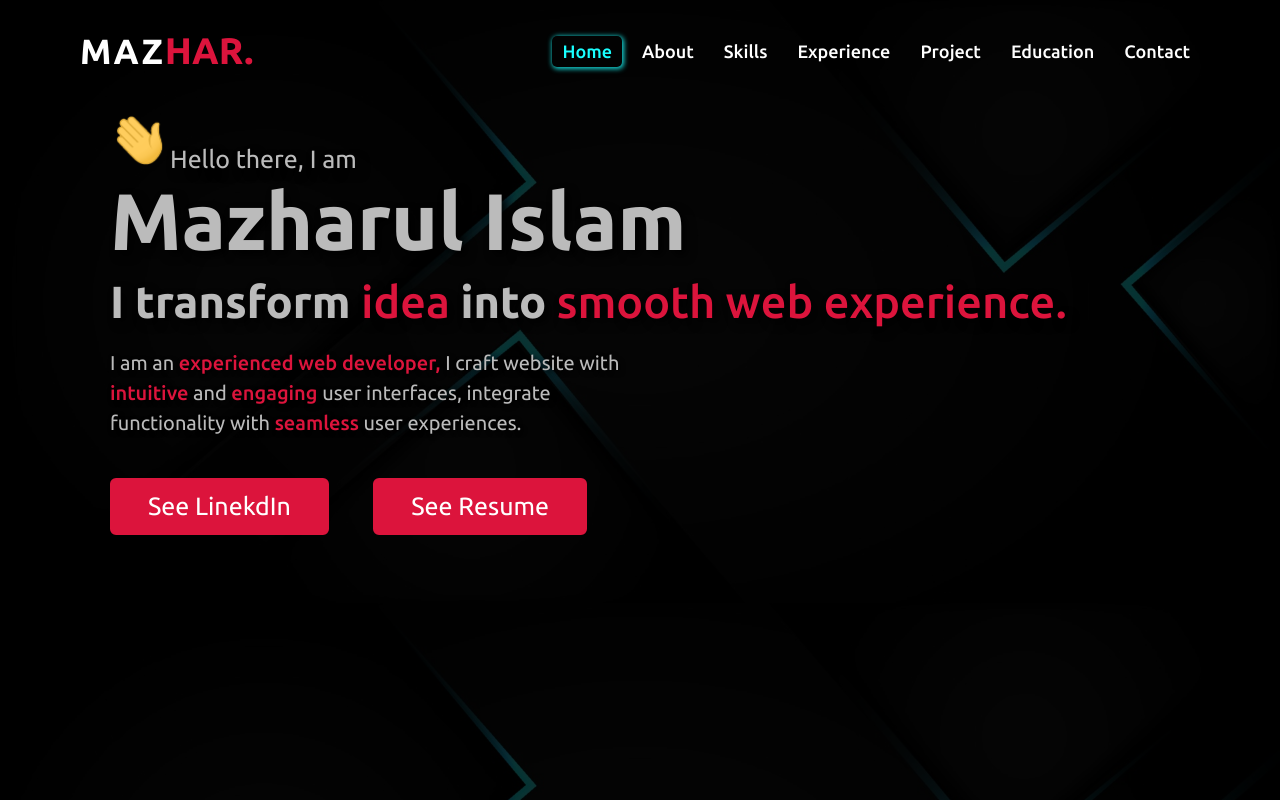
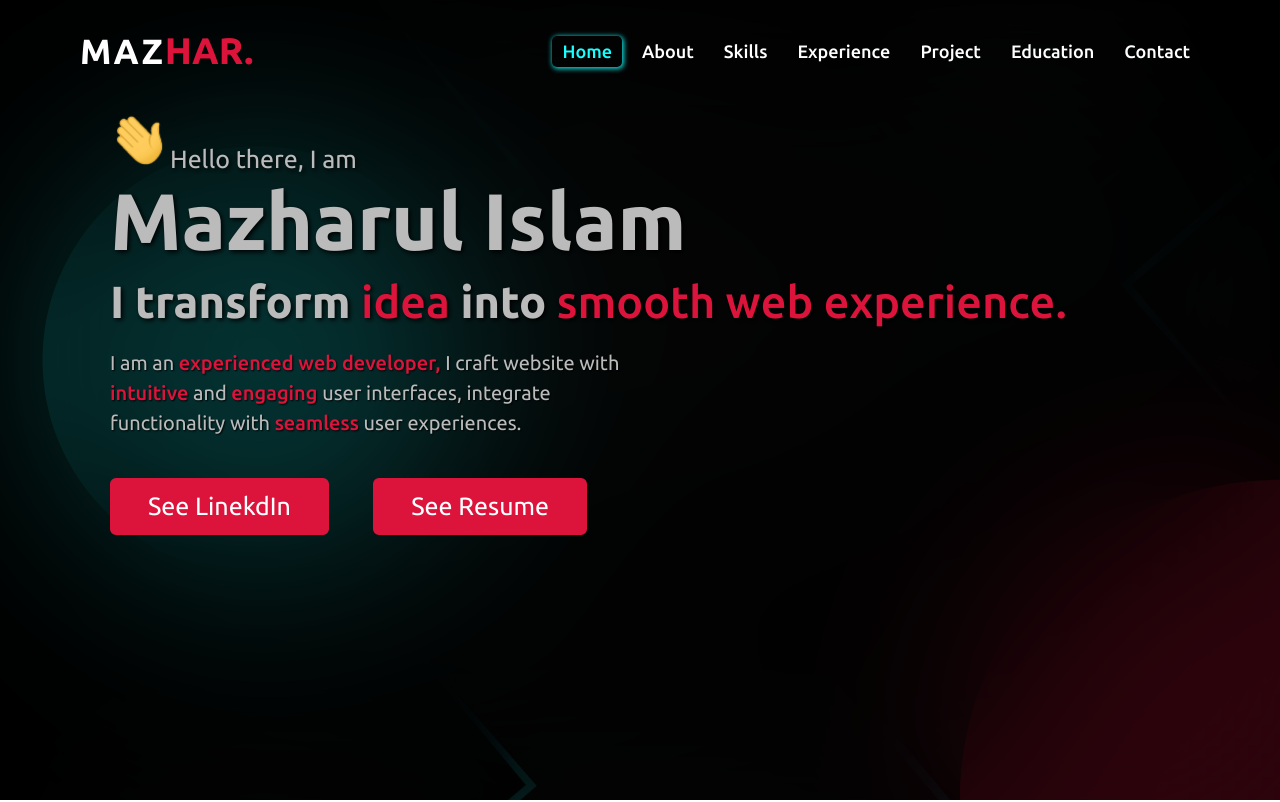
Before and after one commit to Maaazhar/maaazhar.github.io, a React (Vite) app: page / in a window 1280 px wide. Shown: the top 802 px of the page. Built offline with nearby package versions, Linux system fonts and the light colour scheme.

Commit message:
updating over all issues-13

```diff
--- a/src/components/Hero/Hero.css
+++ b/src/components/Hero/Hero.css
@@ -1,19 +1,43 @@
 .home {
+    position: relative;
     display: flex;
+    width: 100%;
     min-height: 100vh;
     height: fit-content;
-    padding: 0px 0px 0px 0px ;
-    width: 100%;
+    padding: 0px 0px 0px 0px;
     color: #fff;
     background-size: cover;
     background-attachment: fixed;
     font-family: 'Ubuntu', sans-serif;
 }
 
-.home .overlay{
+.home::before {
+    content: "";
+    position: absolute;
+    top: 0;
+    bottom: 0;
+    width: 100%;
+    height: 100%;
+    background-image: radial-gradient(circle, #19ffff, #19ffff);
+    clip-path: circle(20% at 20% 45%);
+}
+
+.home::after {
+    content: "";
+    position: absolute;
+    top: 0;
+    bottom: 0;
+    width: 100%;
+    height: 100%;
+    background-image: radial-gradient(circle, crimson, crimson);
+    clip-path: circle(30% at 100% 100%);
+}
+
+.home .overlay {
     width: 100vw;
     background: rgba(0, 0, 0, 0.80);
-    /* backdrop-filter: blur(2px); */
+    backdrop-filter: blur(100px);
+    z-index: 1;
 }
 
 .home-line-break {
@@ -45,7 +69,7 @@
 .home .home-content .text-1 {
     color: #bbb;
     font-size: 25px;
-    text-shadow: 5px 5px 10px #000;
+    text-shadow: 2px 2px 5px #000;
 }
 
 
@@ -53,7 +77,7 @@
     color: #bbb;
     font-size: 80px;
     font-weight: 600;
-    text-shadow: 5px 5px 10px #000;
+    text-shadow: 2px 2px 5px #000;
 }
 
 
@@ -62,7 +86,7 @@
     font-size: 45px;
     font-weight: 600;
     color: #bbb;
-    text-shadow: 5px 5px 10px #000;
+    text-shadow: 2px 2px 5px #000;
 }
 
 .home .home-content .text-4 {
@@ -71,7 +95,7 @@
     color: #bbb;
     font-size: 20px;
     font-weight: 300;
-    text-shadow: 2px 2px 5px #000;
+    text-shadow: 1px 1px 2px #000;
     line-height: 1.5;
 }
 
@@ -81,7 +105,7 @@
     font-weight: 500;
 }
 
-.home-btn{
+.home-btn {
     width: 45%;
     display: flex;
     justify-content: space-between;
@@ -103,16 +127,15 @@
 .home .home-content a:hover {
     color: crimson;
     background: none;
-    backdrop-filter: blur(10px);
 }
 
 /* responsive media query */
 @media (max-width: 1104px) {
-    .home .home-content .text-1{
+    .home .home-content .text-1 {
         font-size: 20px;
     }
 
-    .home .home-content .text-1 img{
+    .home .home-content .text-1 img {
         width: 60px;
     }
 
@@ -128,7 +151,7 @@
         width: 60%;
     }
 
-    .home-btn{
+    .home-btn {
         width: 60%;
     }
 }
@@ -138,7 +161,7 @@
         font-size: 20px;
     }
 
-    .home .home-content .text-2{
+    .home .home-content .text-2 {
         font-size: 60px;
     }
 
@@ -151,7 +174,7 @@
         font-size: 16px;
     }
 
-    .home-btn{
+    .home-btn {
         width: 70%;
     }
 
@@ -184,15 +207,23 @@
 
 @media (max-width: 500px) {
 
+    .home::before {
+        clip-path: circle(25% at 50% 30%);
+    }
+
+    .home::after {
+        clip-path: circle(20% at 50% 100%);
+    }
+
     .home .home-content .text-1 img {
-        width:40px;
+        width: 40px;
     }
 
     .home .home-content .text-1 {
         text-align: center;
     }
 
-    .home .home-content .text-2{
+    .home .home-content .text-2 {
         font-size: 50px;
         text-align: center;
     }
@@ -222,6 +253,7 @@
         font-size: 27px;
     }
 }
+
 @media (max-width: 380px) {
     .home .home-content .text-2 {
         font-size: 45px;
@@ -242,6 +274,7 @@
         font-size: 20px;
     }
 }
+
 @media (max-width: 350px) {
     .home .home-content .text-2 {
         font-size: 40px;
```
